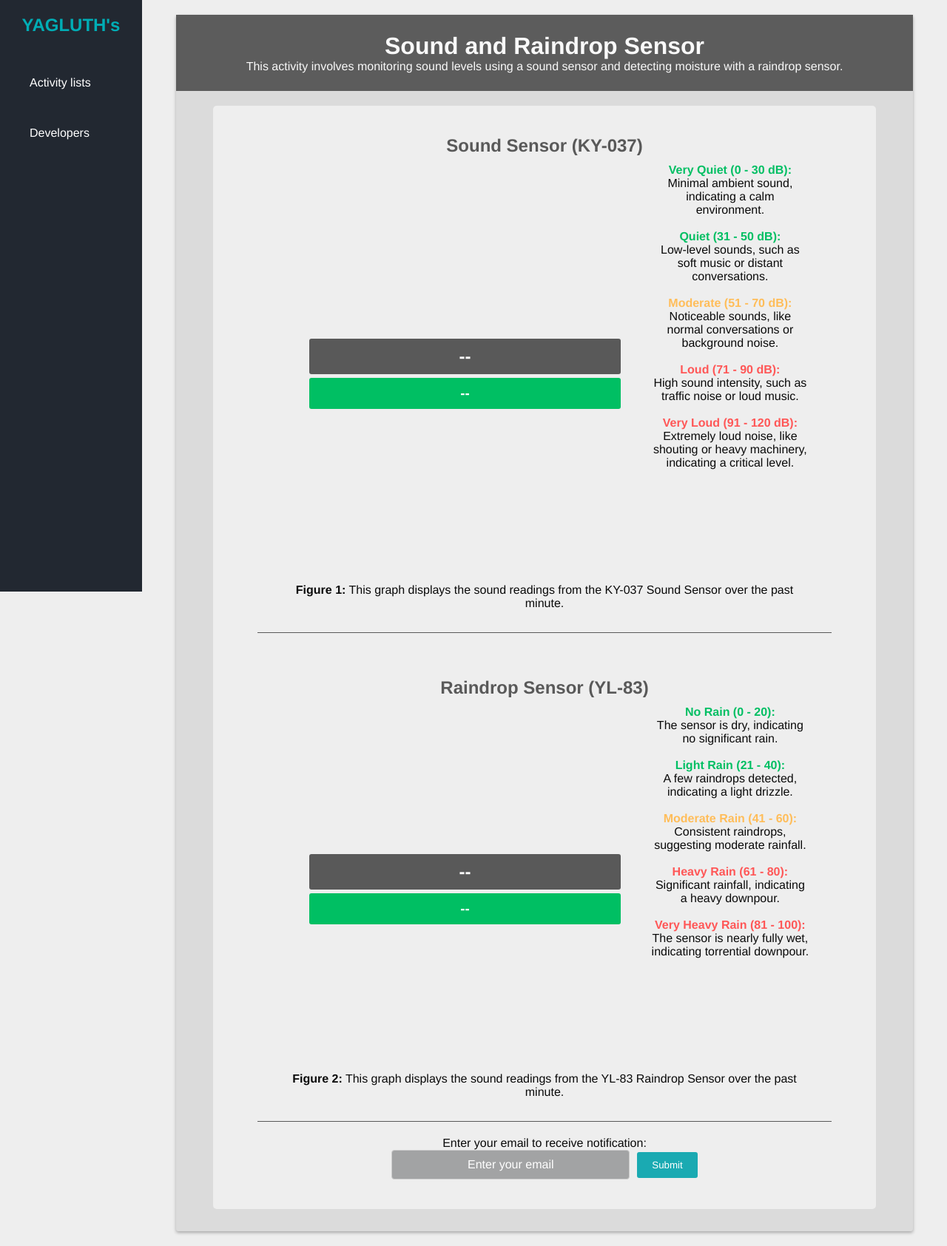
After one commit to eautify/yagluth, a Python web app: template templates/subpages/activitylist/activity5.html in a window 1280 px wide. The commit adds this page. Shown: the whole page at 74% size. Run offline with Jinja, Linux system fonts and the light colour scheme; the template is opened without the code that fills it, so the values that code supplies are empty; a map, chart or similar area stays blank.

Commit message:
Activity 5

```diff
--- /dev/null
+++ b/static/css/actlist/act5.css
@@ -0,0 +1,44 @@
+.actContent{
+    background-color: #eeeeee;
+    border-radius: 5px;
+    padding-bottom: 20px;
+    text-align: center;
+    width: 90%;
+    margin: 0 auto;
+}
+
+.panel{
+    width: 80%;
+    margin: 20px auto;
+    padding: 30px;
+    border-bottom: #595959 1px solid;
+}
+
+.split {
+    display: flex;
+    align-items: center;
+}
+.values{
+    width: 70%;
+}
+
+#descriptions {
+    width: 30%;
+}
+
+.holder{
+    color: white;
+    width: 80%;
+    padding: 10px;
+    border-radius: 3px;
+    margin: 5px auto;
+}
+
+.holder.soundAnalogValue{
+    background-color: #595959;
+    margin-bottom: 2px;
+}
+
+.holder.soundDescription{
+    background-color: #00bf63;
+}
--- a/static/css/main.css
+++ b/static/css/main.css
@@ -40,6 +40,8 @@ li {
     width: 95%;
     background-color: #dbdbdb;
     padding-bottom: 30px;
+    border-radius: 3px;
+    box-shadow: 0 2px 4px rgba(0, 0, 0, 0.3);
 }
 
 .actTitle{
@@ -51,3 +53,43 @@ li {
     top: 0;
     z-index: 100; /* Ensures it stays above other content */
 }
+
+.email{
+    margin: 20px auto;
+    text-align: center;
+}
+
+.emailAddress {
+    display: flex;
+    justify-content: center;
+    align-items: center;
+    gap: 10px;
+}
+
+.emailAddress input[type="email"] {
+    width: 300px;
+    padding: 10px;
+    border: 1px solid #ccc;
+    border-radius: 4px;
+    font-size: 16px;
+    color: #fff;
+    background-color: #a2a3a4;
+    text-align: center;
+}
+
+.emailAddress button {
+    padding: 10px 20px;
+    background-color: #1aaab2;
+    color: white;
+    border: none;
+    border-radius: 3px;
+    cursor: pointer;
+}
+
+.emailAddress button:hover {
+    background-color: #117c81;
+}
+
+::placeholder{
+    color: #fff;
+}
--- a/templates/subpages/activitylist/activity1.html
+++ b/templates/subpages/activitylist/activity1.html
@@ -31,7 +31,7 @@
                     <li><a href="activity2.html">Activity #2</a></li>
                     <li><a href="activity3.html">Activity #3</a></li>
                     <li><a href="activity4.html">Activity #4</a></li>
-                    <li><a href="comingsoon.html">Activity #5</a></li>
+                    <li><a href="activity5.html">Activity #5</a></li>
                     <li><a href="comingsoon.html">Activity #6</a></li>
                     <li><a href="comingsoon.html">Activity #7</a></li>
                     <li><a href="comingsoon.html">Activity #8</a></li>
--- a/templates/subpages/activitylist/activity2.html
+++ b/templates/subpages/activitylist/activity2.html
@@ -34,7 +34,7 @@
                     <li><a href="activity2.html" class="active">Activity #2</a></li>
                     <li><a href="activity3.html">Activity #3</a></li>
                     <li><a href="activity4.html">Activity #4</a></li>
-                    <li><a href="comingsoon.html">Activity #5</a></li>
+                    <li><a href="activity5.html">Activity #5</a></li>
                     <li><a href="comingsoon.html">Activity #6</a></li>
                     <li><a href="comingsoon.html">Activity #7</a></li>
                     <li><a href="comingsoon.html">Activity #8</a></li>
--- a/templates/subpages/activitylist/activity3.html
+++ b/templates/subpages/activitylist/activity3.html
@@ -35,7 +35,7 @@
                     <li><a href="activity2.html">Activity #2</a></li>
                     <li><a href="activity3.html" class="active">Activity #3</a></li>
                     <li><a href="activity4.html">Activity #4</a></li>
-                    <li><a href="comingsoon.html">Activity #5</a></li>
+                    <li><a href="activity5.html">Activity #5</a></li>
                     <li><a href="comingsoon.html">Activity #6</a></li>
                     <li><a href="comingsoon.html">Activity #7</a></li>
                     <li><a href="comingsoon.html">Activity #8</a></li>
--- a/templates/subpages/activitylist/activity4.html
+++ b/templates/subpages/activitylist/activity4.html
@@ -36,7 +36,7 @@
                     <li><a href="activity2.html">Activity #2</a></li>
                     <li><a href="activity3.html">Activity #3</a></li>
                     <li><a href="activity4.html" class="active">Activity #4</a></li>
-                    <li><a href="comingsoon.html">Activity #5</a></li>
+                    <li><a href="activity5.html">Activity #5</a></li>
                     <li><a href="comingsoon.html">Activity #6</a></li>
                     <li><a href="comingsoon.html">Activity #7</a></li>
                     <li><a href="comingsoon.html">Activity #8</a></li>
--- /dev/null
+++ b/templates/subpages/activitylist/activity5.html
@@ -0,0 +1,147 @@
+<!DOCTYPE html>
+<html lang="en">
+<head>
+    <meta charset="UTF-8">
+    <meta name="viewport" content="width=device-width, initial-scale=1.0">
+    <title>Activity #5 - Yagluth's</title>
+    <link rel="stylesheet" href="../../../static/css/main.css">
+    <link rel="stylesheet" href="../../../static/css/nav.css">
+    <link rel="icon" href="../../../static/assets/yagluth.ico" type="image/x-icon">
+    <script src="../../../static/js/nav.js"></script>
+    <link rel="stylesheet" href="../../../static/css/actlist/act5.css">
+    <script src="../../../static/js/act5.js"></script>
+    <script src="https://cdn.jsdelivr.net/npm/chart.js"></script>
+    <script src="../../../static/js/act5-charts.js"></script>
+
+
+
+</head>
+
+
+<body>
+    <nav class="navbar">
+        <a href="../../index.html" id="logo">YAGLUTH's</a>
+
+        <button class="nav-toggle" aria-label="Toggle navigation" onclick="toggleMenu()">
+            <span class="nav-toggle-bar"></span>
+            <span class="nav-toggle-bar"></span>
+            <span class="nav-toggle-bar"></span>
+        </button>
+
+        <ul class="nav-menu">
+            <li>
+                <a class="dropdown-arrow" onclick="toggleSubMenu()" class="active">Activity lists</a>
+                <ul class="sub-menus">
+                    <li><a href="activity1.html">Activity #1</a></li>
+                    <li><a href="activity2.html">Activity #2</a></li>
+                    <li><a href="activity3.html">Activity #3</a></li>
+                    <li><a href="activity4.html">Activity #4</a></li>
+                    <li><a href="activity5.html" class="active">Activity #5</a></li>
+                    <li><a href="comingsoon.html">Activity #6</a></li>
+                    <li><a href="comingsoon.html">Activity #7</a></li>
+                    <li><a href="comingsoon.html">Activity #8</a></li>
+                    <li><a href="comingsoon.html">Activity #9</a></li>
+                    <li><a href="comingsoon.html">Activity #10</a></li>
+                </ul>
+            </li>
+            <li><a href="../developers.html">Developers</a></li>
+        </ul>
+    </nav>
+
+    <div class="main-panel">
+        <div class="actBody">
+            <div class="actTitle">
+                <h1>Sound and Raindrop Sensor</h1>
+                <p>This activity involves monitoring sound levels using a sound sensor and detecting moisture with a raindrop sensor.</p>
+            </div>
+            <div class="actContent">
+                <div class="panel Sound">
+                    <h2 style="color: #595959; margin: 10px auto;">Sound Sensor (KY-037)</h2>
+                    <div class="split">
+                        <div class="values">
+
+                            <div class="meter-container">
+                                <canvas id="semicircleMeter"></canvas>
+                            </div>
+                            <h2 class="holder soundAnalogValue">--</h2>
+                            <h3 class="holder soundDescription">--</h3>
+                        </div>
+                        <div id="descriptions">
+                            <h4 style="color: #00bf63;">Very Quiet (0 - 30 dB):</h4>
+                            <p>Minimal ambient sound, indicating a calm environment.</p>
+                            <br>
+                            <h4 style="color: #00bf63;">Quiet (31 - 50 dB):</h4>
+                            <p>Low-level sounds, such as soft music or distant conversations.</p>
+                            <br>
+                            <h4 style="color: #ffbd59;">Moderate (51 - 70 dB):</h4>
+                            <p>Noticeable sounds, like normal conversations or background noise.</p>
+                            <br>
+                            <h4 style="color: #ff5757;">Loud (71 - 90 dB):</h4>
+                            <p>High sound intensity, such as traffic noise or loud music.</p>
+                            <br>
+                            <h4 style="color: #ff5757;">Very Loud (91 - 120 dB):</h4>
+                            <p>Extremely loud noise, like shouting or heavy machinery, indicating a critical level.</p>
+                        </div>
+
+
+                    </div>
+                    <div class="displayChart">
+                        <canvas class="sound Chart"></canvas>
+                        <p><span style="font-weight: bold;">Figure 1:</span>  This graph displays the sound readings from the KY-037 Sound Sensor over the past minute.</p>
+                    </div>
+                </div>
+
+                <div class="panel Raindrop">
+                    <h2 style="color: #595959; margin: 10px auto;">Raindrop Sensor (YL-83)</h2>
+                    <div class="split">
+                        <div class="values">
+                            <div class="meter-container">
+                                <canvas id="semicircleMeter"></canvas>
+                            </div>
+                            <h2 class="holder soundAnalogValue">--</h2>
+                            <h3 class="holder soundDescription">--</h3>
+                        </div>
+                        <div id="descriptions">
+                            <h4 style="color: #00bf63;">No Rain (0 - 20):</h4>
+                            <p>The sensor is dry, indicating no significant rain.</p>
+                            <br>
+                            <h4 style="color: #00bf63;">Light Rain (21 - 40):</h4>
+                            <p>A few raindrops detected, indicating a light drizzle.</p>
+                            <br>
+                            <h4 style="color: #ffbd59;">Moderate Rain (41 - 60):</h4>
+                            <p>Consistent raindrops, suggesting moderate rainfall.</p>
+                            <br>
+                            <h4 style="color: #ff5757;">Heavy Rain (61 - 80):</h4>
+                            <p>Significant rainfall, indicating a heavy downpour.</p>
+                            <br>
+                            <h4 style="color: #ff5757;">Very Heavy Rain (81 - 100):</h4>
+                            <p>The sensor is nearly fully wet, indicating torrential downpour.</p>
+                        </div>
+
+
+
+                    </div>
+                    <div class="displayChart">
+                        <canvas class="sound Chart"></canvas>
+                        <p><span style="font-weight: bold;">Figure 2:</span>  This graph displays the sound readings from the YL-83 Raindrop Sensor over the past minute.</p>
+                    </div>
+                </div>
+
+
+
+                <div class="email">
+                    <label for="email">Enter your email to receive notification: </label>
+                    <div class="emailAddress">
+                        <input type="email" id="email" name="email" placeholder="Enter your email">
+                        <button type="submit" onclick="validateEmail()">Submit</button>
+                    </div>
+                </div>
+                <script src="https://code.jquery.com/jquery-3.6.0.min.js"></script>
+
+
+            </div>
+        </div>
+    </div>
+
+</body>
+</html>
```
Also changed, not shown: static/css/actlist/act4.css (+0 -37 lines), templates/subpages/activitylist.html (+4 -4 lines), static/assets/images/rain.png (added), static/js/act5-charts.js (added), static/js/act5.js (added), templates/subpages/activitylist/jquery.knob.js (deleted).
